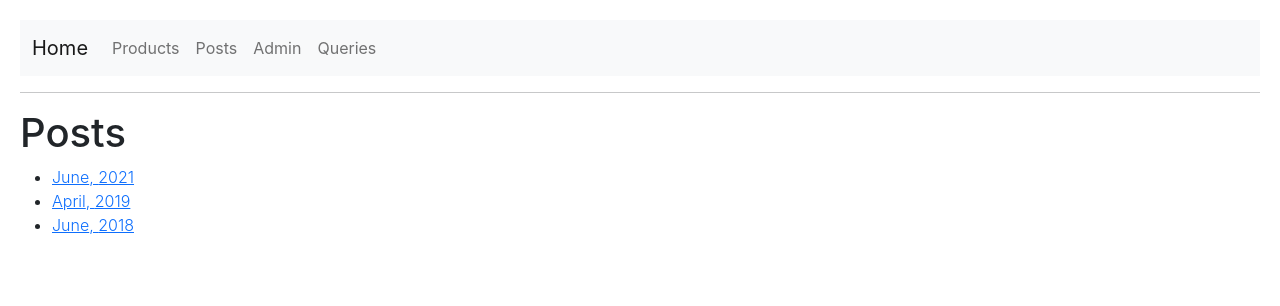
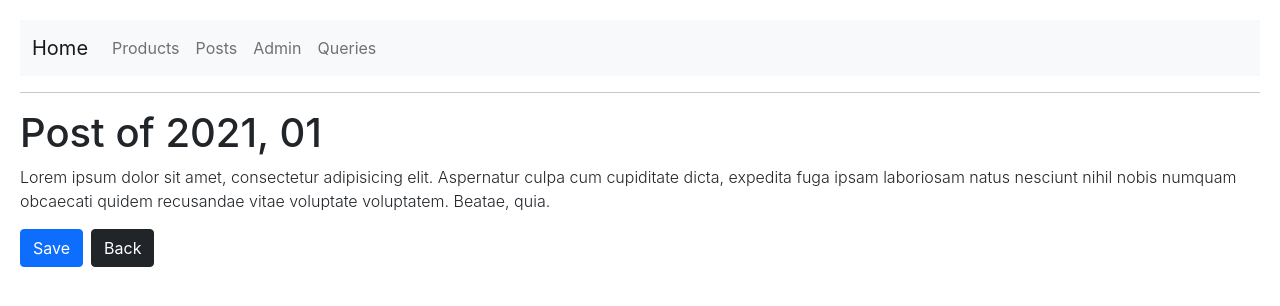
Before and after one commit to anasabufarraj/hello_react_router, a React (Create React App) app: page /posts/2021/01 in a window 1280 px wide. Before the commit this address led to /posts. Shown: the top 306 px of the page. Built offline with nearby package versions, Linux system fonts and the light colour scheme.

Commit message:
103. Programmatic Navigation

```diff
--- a/src/App.js
+++ b/src/App.js
@@ -1,6 +1,6 @@
 import React from 'react';
 import NavBar from './components/navbar';
-import { Route, Redirect } from 'react-router-dom';
+import { Route, Switch, Redirect } from 'react-router-dom';
 import Products from './components/products';
 import ProductDetails from './components/productDetails';
 import Posts from './components/posts';
@@ -18,6 +18,7 @@ class App extends React.Component {
         <NavBar />
         <hr />
         <div className="fw-light">
+          <Switch>
             <Route path="/products/:id" component={ProductDetails} />
             <Route path="/products" component={Products} />
             <Route path="/posts/:year/:month" component={PostDetails} />
@@ -28,6 +29,7 @@ class App extends React.Component {
             <Redirect to="/not-found" />
             <Route path="/not-found" component={NotFound} />
             <Redirect from="/messages" to="/posts" />
+          </Switch>
         </div>
       </React.Fragment>
     );
--- a/src/components/postDetails.jsx
+++ b/src/components/postDetails.jsx
@@ -1,10 +1,14 @@
 import { Component } from 'react';
-import { Link } from 'react-router-dom';
 
 class PostDetails extends Component {
-  handleSave = () => {
-    // Navigate to /Posts
-  };
+  constructor(props) {
+    super(props);
+    this.handleSave = this.handleSave.bind(this);
+  }
+
+  handleSave() {
+    this.props.history.replace('/posts');
+  }
 
   render() {
     return (
@@ -20,9 +24,9 @@ class PostDetails extends Component {
         <button className="btn btn-primary" onClick={this.handleSave}>
           Save
         </button>
-        <Link className="btn btn-dark mx-2" to="/posts">
+        <button className="btn btn-dark mx-2" onClick={this.props.history.goBack}>
           Back
-        </Link>
+        </button>
       </div>
     );
   }
--- a/src/components/productDetails.jsx
+++ b/src/components/productDetails.jsx
@@ -1,10 +1,14 @@
 import { Component } from 'react';
-import { Link } from 'react-router-dom';
 
 class ProductDetails extends Component {
-  handleSave = () => {
-    // Navigate to /products
-  };
+  constructor(props) {
+    super(props);
+    this.handleSave = this.handleSave.bind(this);
+  }
+
+  handleSave() {
+    this.props.history.replace('/products');
+  }
 
   render() {
     return (
@@ -18,9 +22,9 @@ class ProductDetails extends Component {
         <button className="btn btn-primary" onClick={this.handleSave}>
           Save
         </button>
-        <Link className="btn btn-dark mx-2" to="/products">
+        <button className="btn btn-dark mx-2" onClick={this.props.history.goBack}>
           Back
-        </Link>
+        </button>
       </div>
     );
   }
```
Lines whose indentation alone changed are shown as unchanged.
